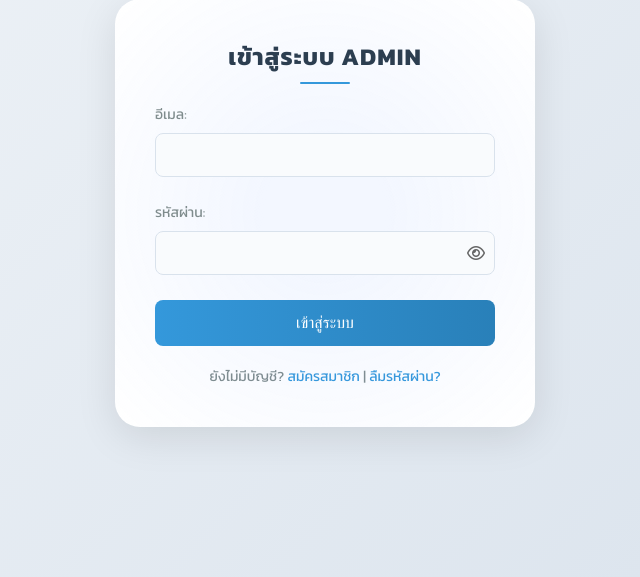
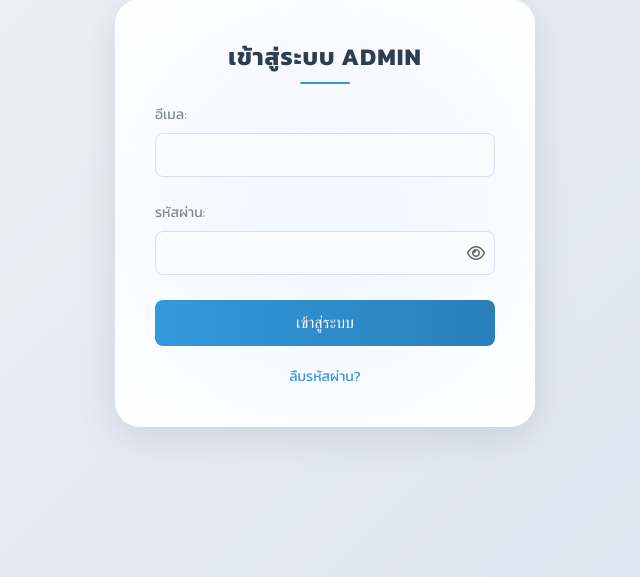
Before and after one commit to PhacPha/icn_admin, a PHP site: page /login.php in a window 1280 px wide. Shown: the part 187-764 px from the top of the page, without its empty margins (315-955 px from the left). Run offline with PHP 8.4, Linux system fonts and the light colour scheme.

Commit message:
เอาปุ่ม register ออก

```diff
--- a/admin-backup/login.php
+++ b/admin-backup/login.php
@@ -150,7 +150,7 @@ if ($_SERVER['REQUEST_METHOD'] === 'POST' && isset($_POST['reset_password'])) {
             </div>
             <button type="submit" class="btn btn-login">เข้าสู่ระบบ</button>
         </form>
-        <p>ยังไม่มีบัญชี? <a href="register.php">สมัครสมาชิก</a> | <a href="#" onclick="showModal()">ลืมรหัสผ่าน?</a>
+        <p><a href="#" onclick="showModal()">ลืมรหัสผ่าน?</a>
         </p>
     </div>
 
```
